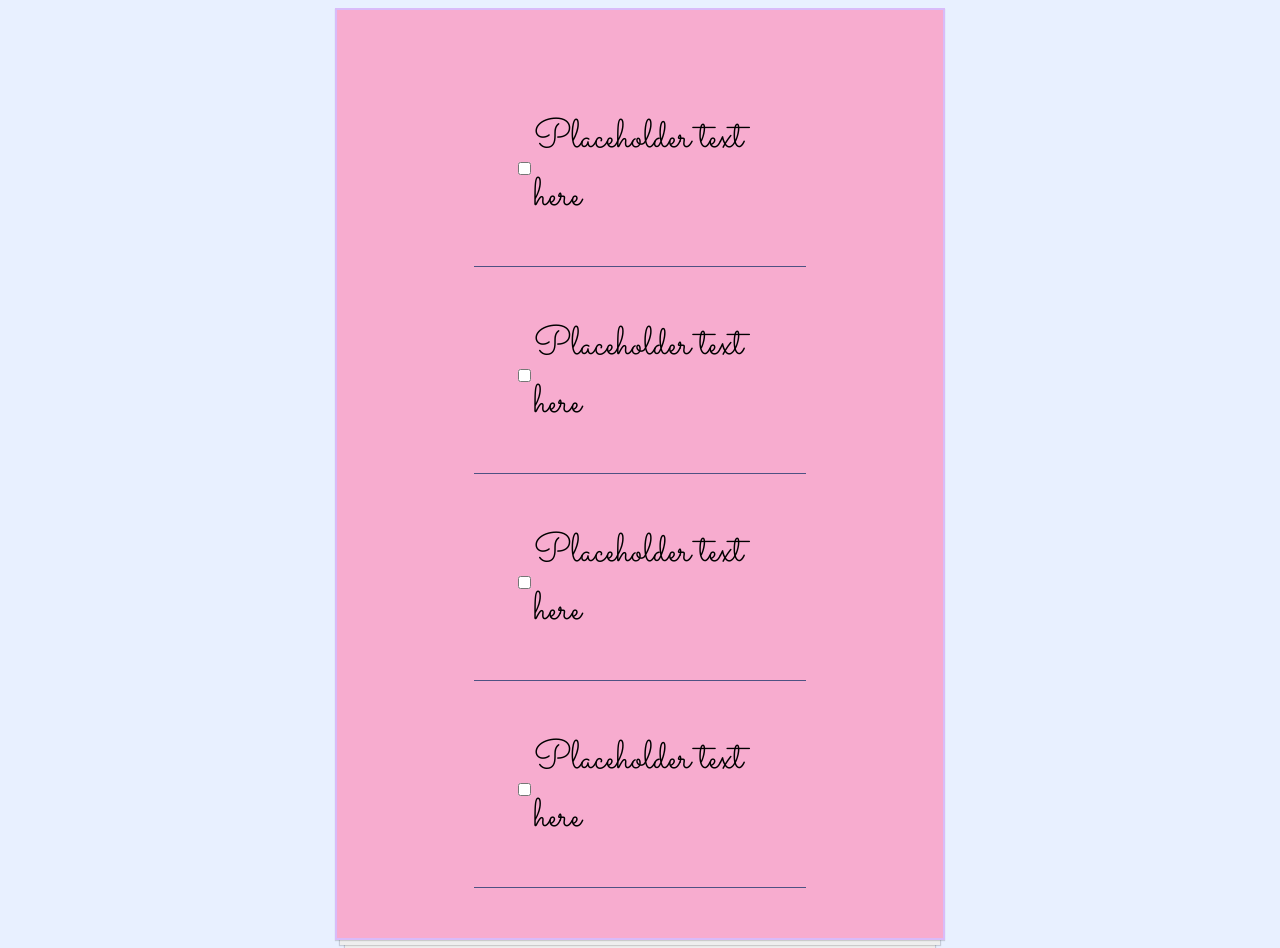
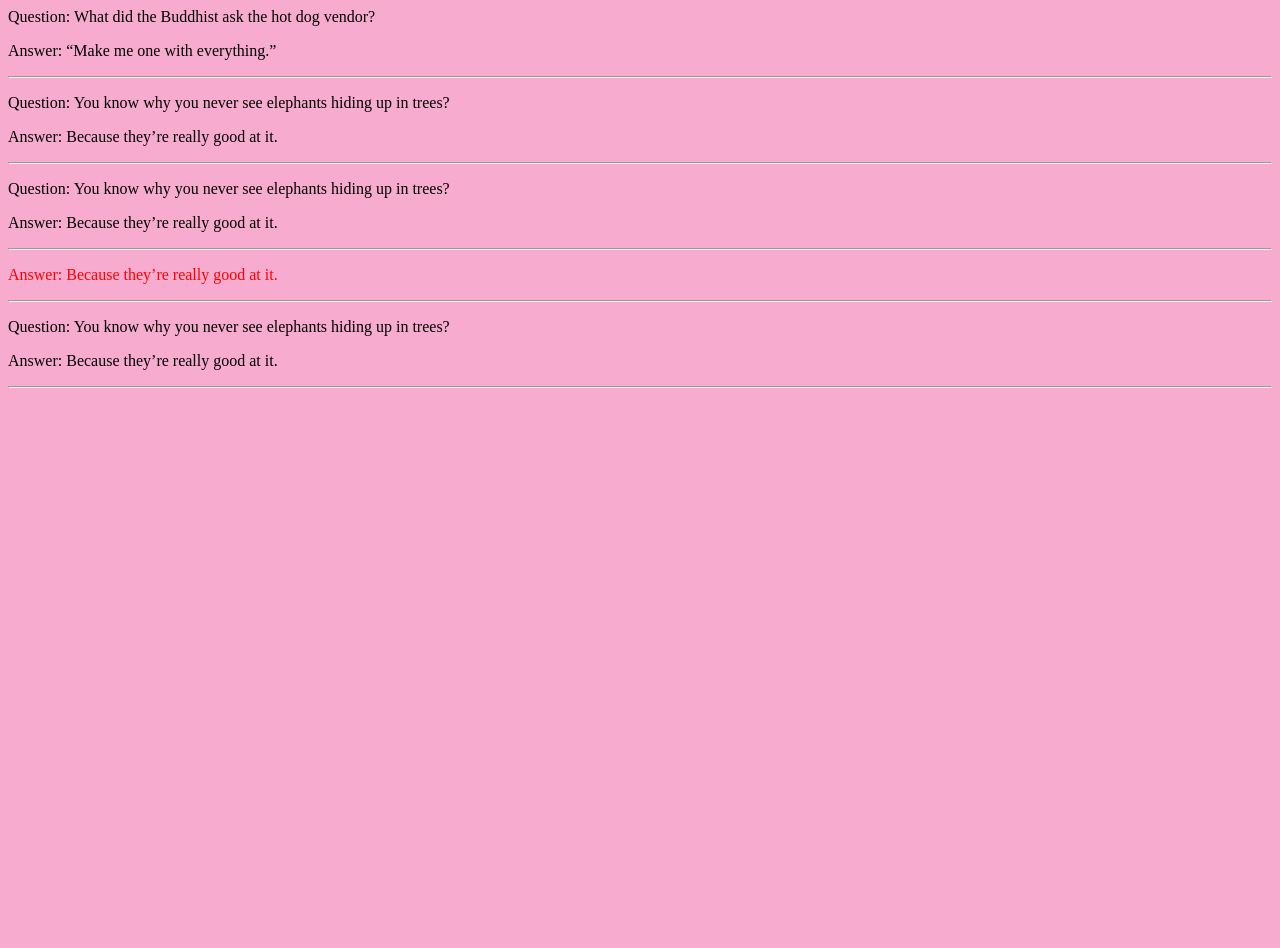
Before and after one commit to evaJelinkova/react-online-course, a React (Create React App) app: page / in a window 1280 px wide. After the commit the page ends 800 px from the top, so only its background shows below. Built offline with nearby package versions, Linux system fonts and the light colour scheme.

Commit message:
Q&A jokes ex.

```diff
--- a/public/style.css
+++ b/public/style.css
@@ -14,17 +14,17 @@
     align-items: center;
 } */
  body {
-   background-color: #E8F0FF;
+   background-color: #F7ACCF;
  }
 
  .todo-list {
-   background-color: #F7ACCF;
+   background-color: #E8F0FF;
    margin: auto;
    width: 40%;
    display: flex;
    flex-direction: column;
    align-items: center;
-   border: 2px solid #D9BBF9;
+   border: 1px solid #D9BBF9;
    box-shadow:
        0 1px 1px rgba(0,0,0,0.15),
        0 10px 0 -5px #eee,
--- a/src/myComponents/App.js
+++ b/src/myComponents/App.js
@@ -1,3 +1,7 @@
+
+// --------checkbox & textarea excercise----------
+
+
 // import React from "react"
 // import Header from "./Header.js"
 // import Checkbox from "./Checkbox.js"
@@ -20,15 +24,72 @@
 //
 // export default App
 
+// ----------------contact card components--------------
+//
+// import React from "react"
+// import ContactCard from "./ContactCard.js"
+//
+// function App() {
+//   return (
+//     <div className="contacts">
+//
+//     <ContactCard
+//         name="Mr. Whiskerson"
+//         imgUrl="http://placekitten.com/300/200/"
+//         phone="(212) 555-1234"
+//         email="mr.whoiskerson@catnap.meow"
+//     />
+//     <ContactCard
+//         name="Fluffykins"
+//         imgUrl="http://placekitten.com/400/200/"
+//         phone="(212) 555-5432"
+//         email="fluffykins@catnap.meow"
+//     />
+//     <ContactCard
+//         name="Destroyer"
+//         imgUrl="http://placekitten.com/300/300/"
+//         phone="(212) 555-5534"
+//         email="destroyer@catnap.meow"
+//     />
+//     <ContactCard
+//         name="Felix"
+//         imgUrl="http://placekitten.com/200/100/"
+//         phone="(212) 555-1266"
+//         email="felix@catnap.meow"
+//     />
+//     </div>
+//   )
+// }
+//
+// export default App
+//
+// -----------------Joke & Punchline excercise------------------
+
 import React from "react"
-import ToDoItem from "./ToDoItem.js"
+import Joke from "./Joke.js"
+
 function App() {
   return (
-    <div className="todo-list">
-        <ToDoItem />
-        <ToDoItem />
-        <ToDoItem />
-        <ToDoItem />
+    <div>
+      <Joke
+          question="What did the Buddhist ask the hot dog vendor?"
+          punchline="“Make me one with everything.”"
+      />
+      <Joke
+          question="You know why you never see elephants hiding up in trees?"
+          punchline="Because they’re really good at it. "
+      />
+      <Joke
+          question="You know why you never see elephants hiding up in trees?"
+          punchline="Because they’re really good at it. "
+      />
+      <Joke
+          punchline="Because they’re really good at it. "
+      />
+      <Joke
+          question="You know why you never see elephants hiding up in trees?"
+          punchline="Because they’re really good at it. "
+      />
     </div>
   )
 }
--- /dev/null
+++ b/src/myComponents/ContactCard.js
@@ -0,0 +1,15 @@
+import React from "react"
+
+function ContactCard(props) {
+  return (
+  <div className="contact-card">
+    <img src= {props.imgUrl}/>
+    <h3>{props.name}</h3>
+    <p>{props.phone}</p>
+    <p>{props.email}</p>
+  </div>
+   )
+  }
+
+
+export default ContactCard
--- /dev/null
+++ b/src/myComponents/Joke.js
@@ -0,0 +1,13 @@
+import React from "react"
+
+function Joke(props) {
+  return(
+    <div>
+      <p style={{display: !props.question && "none"}}>Question: {props.question}</p>
+      <p style={{color: !props.question && "red" }}>Answer: {props.punchline}</p>
+      <hr/>
+    </div>
+  )
+}
+
+export default Joke
--- /dev/null
+++ b/src/myComponents/jokesData.js
@@ -0,0 +1 @@
+jokes
```
